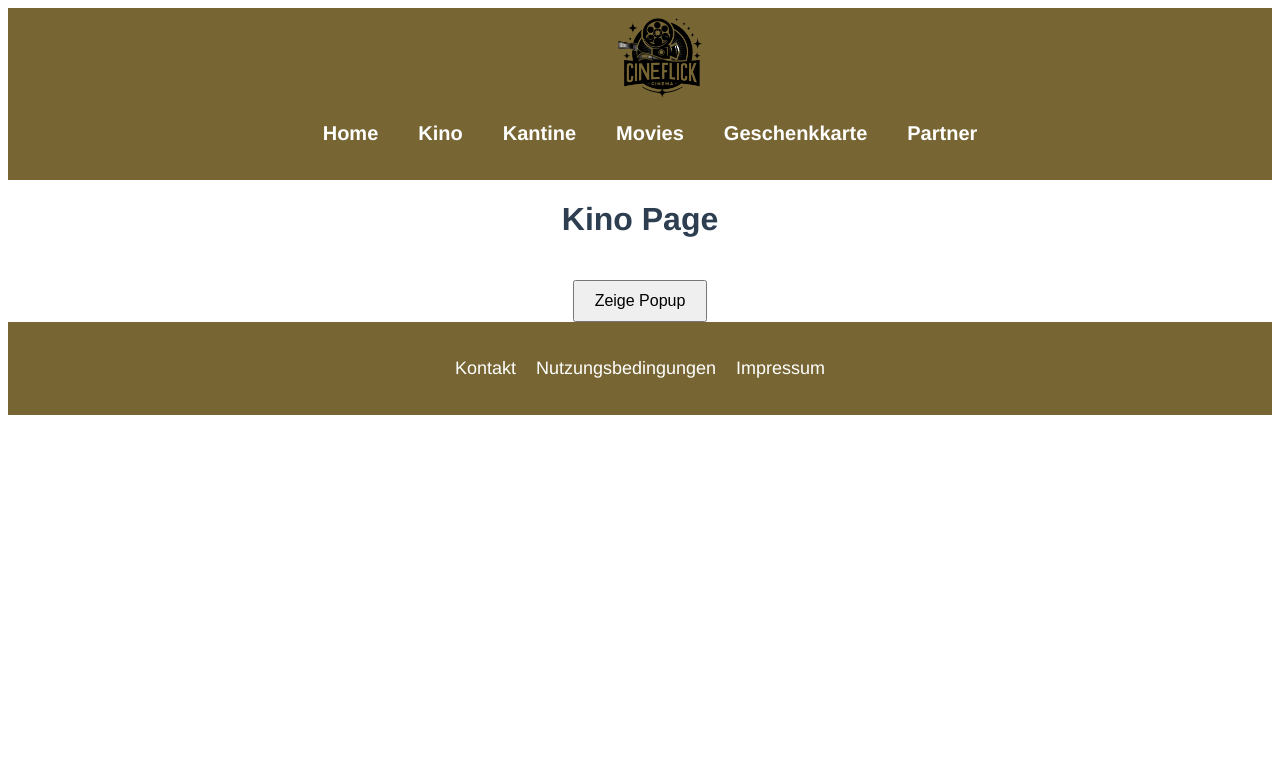
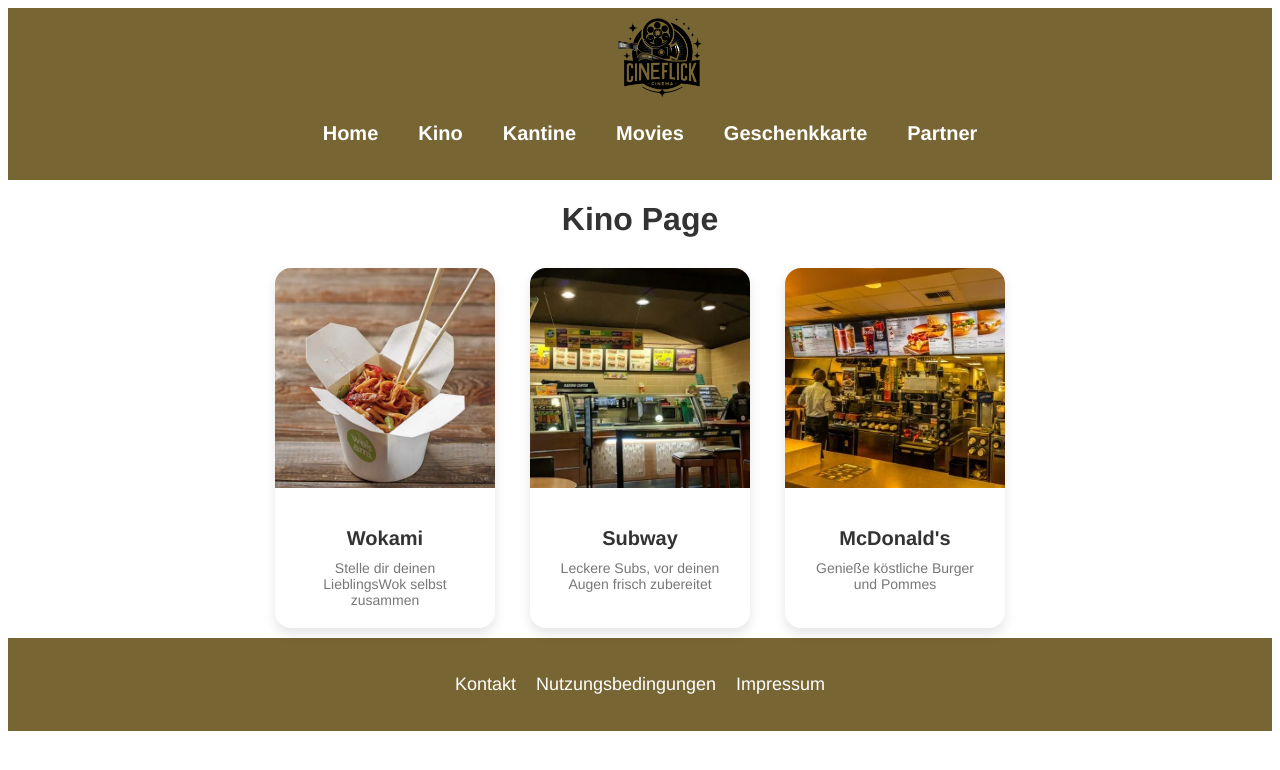
Before and after one commit to M426-Kinopage/Website, a Vue app: page /kino in a window 1280 px wide. Shown: the top 770 px of the page. Built offline with nearby package versions, Linux system fonts and the light colour scheme.

Commit message:
Erstellung der Karten von den Restaurants
Ich habe hier die karten erstellt welche nachher gelinkt werden mit den Popups.

```diff
--- a/src/views/Kino.vue
+++ b/src/views/Kino.vue
@@ -1,33 +1,120 @@
 <template>
   <div>
-    <h1>Kino Page</h1>
-    <!-- Weitere Inhalte der Partnerseite -->
-    <button @click="showPopup = true">Zeige Popup</button>
-    <Wokami v-if="showPopup" @close="showPopup = false" />
+    <h1 class="page-title">Kino Page</h1>
+    <div class="card-container">
+      <div class="card" @click="showWokamiPopup = true">
+        <img src="@/assets/wokami.png" alt="Wokami" class="card-image" />
+        <div class="card-content">
+          <h3>Wokami</h3>
+          <p>Stelle dir deinen LieblingsWok selbst zusammen</p>
+        </div>
+      </div>
+      <div class="card" @click="showSubwayPopup = true">
+        <img src="@/assets/subway.png" alt="Subway" class="card-image" />
+        <div class="card-content">
+          <h3>Subway</h3>
+          <p>Leckere Subs, vor deinen Augen frisch zubereitet</p>
+        </div>
+      </div>
+      <div class="card" @click="showMcDonaldsPopup = true">
+        <img src="@/assets/mcdonalds.jpg" alt="McDonald's" class="card-image" />
+        <div class="card-content">
+          <h3>McDonald's</h3>
+          <p>Genieße köstliche Burger und Pommes</p>
+        </div>
+      </div>
+    </div>
+    <Wokami v-if="showWokamiPopup" @close="showWokamiPopup = false" />
+    <Subway v-if="showSubwayPopup" @close="showSubwayPopup = false" />
+    <McDonalds v-if="showMcDonaldsPopup" @close="showMcDonaldsPopup = false" />
   </div>
 </template>
 
 <script>
 import Wokami from "./Wokami.vue";
+import Subway from "./Subway.vue";
+import McDonalds from "./McDonalds.vue";
 
 export default {
   name: "Kino",
   components: {
     Wokami,
+    Subway,
+    McDonalds,
   },
   data() {
     return {
-      showPopup: false,
+      showWokamiPopup: false,
+      showSubwayPopup: false,
+      showMcDonaldsPopup: false,
     };
   },
 };
 </script>
 
-<style>
-button {
-  margin-top: 20px;
-  padding: 10px 20px;
-  font-size: 16px;
+<style scoped>
+.page-title {
+  text-align: center;
+  margin-bottom: 20px;
+  font-size: 2em;
+  color: #333;
+}
+
+.card-container {
+  display: flex;
+  flex-wrap: wrap;
+  justify-content: center;
+  gap: 15px;
+}
+
+.card {
+  background: #fff;
+  border-radius: 16px;
+  box-shadow: 0 6px 12px rgba(0, 0, 0, 0.1);
+  overflow: hidden;
+  margin: 10px;
   cursor: pointer;
+  transition: transform 0.3s ease, box-shadow 0.3s ease;
+  width: 23%;
+  max-width: 220px;
+}
+
+.card:hover {
+  transform: translateY(-10px);
+  box-shadow: 0 12px 24px rgba(0, 0, 0, 0.2);
+}
+
+.card-image {
+  width: 100%;
+  height: auto;
+}
+
+.card-content {
+  padding: 20px;
+  text-align: center;
+}
+
+.card-content h3 {
+  margin: 15px 0 10px;
+  font-size: 20px;
+  color: #333;
+}
+
+.card-content p {
+  margin: 0;
+  font-size: 14px;
+  color: #777;
+}
+
+@media (max-width: 768px) {
+  .card-container {
+    flex-direction: column;
+    align-items: center;
+  }
+
+  .card {
+    width: 80%;
+    max-width: none;
+  }
 }
 </style>
```
